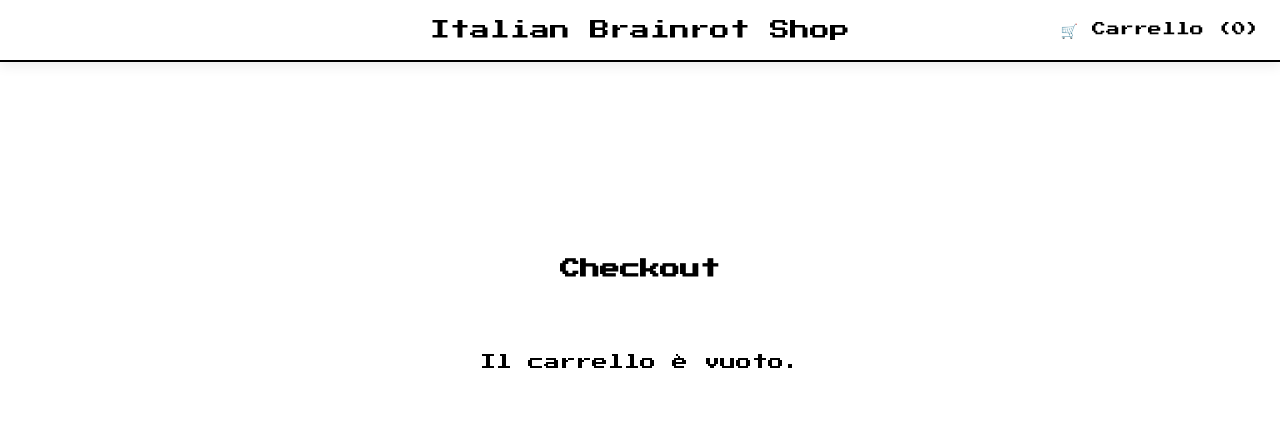
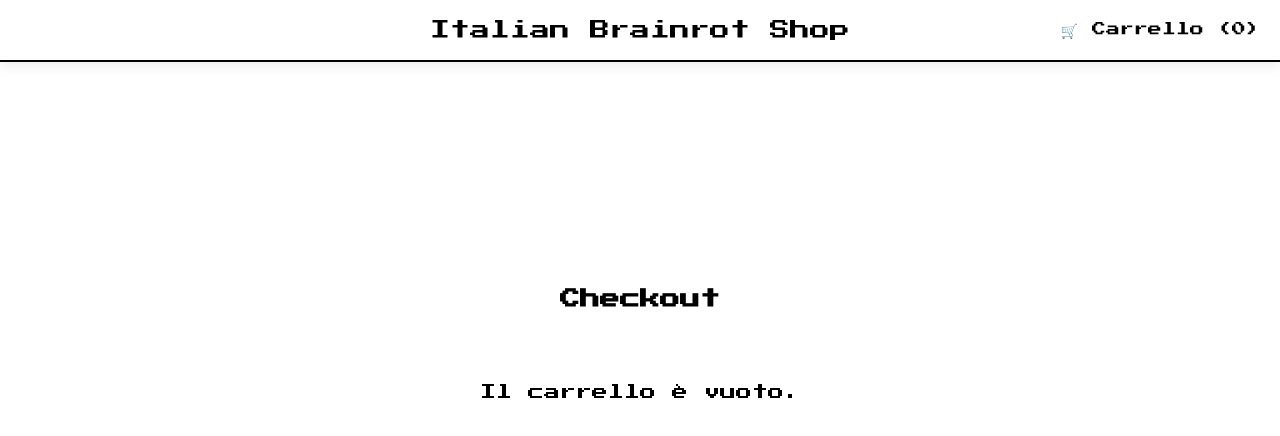
Before and after one commit to larus9842/brainrot-shop, a plain HTML site: page checkout.html in a window 1280 px wide. Drawn offline with Linux system fonts and the light colour scheme.

Commit message:
Add files via upload

```diff
--- a/checkout.html
+++ b/checkout.html
@@ -8,7 +8,7 @@
     <link rel="stylesheet" href="style.css" />
     <style>
         main {
-            padding: 40px 20px;
+            padding-top: 100px;
             display: flex;
             flex-direction: column;
             align-items: center;
```
